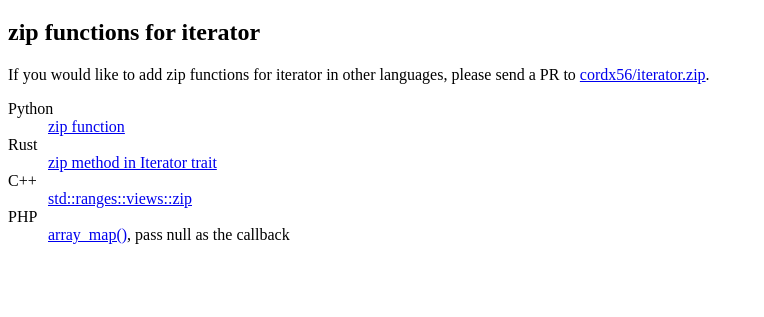
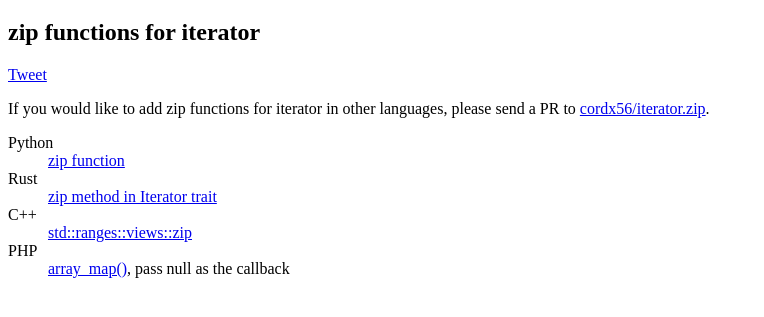
Before and after one commit to cordx56/iterator.zip, a plain HTML site: page index.html in a window 1280 px wide. Shown: the part 61-378 px from the top of the page, without its empty margins (0-764 px from the left). Drawn offline with Linux system fonts and the light colour scheme.

Commit message:
add tweet button

```diff
--- a/index.html
+++ b/index.html
@@ -18,6 +18,9 @@
     <h2>
       zip functions for iterator
     </h2>
+    <p>
+      <a href="https://twitter.com/share?ref_src=twsrc%5Etfw" class="twitter-share-button" data-size="large" data-text="Explore zip functions for iterators!" data-dnt="true" data-show-count="false">Tweet</a><script async src="https://platform.twitter.com/widgets.js" charset="utf-8"></script>
+    </p>
     <p>
       If you would like to add zip functions for iterator in other languages, please send a PR to <a href="https://github.com/cordx56/iterator.zip">cordx56/iterator.zip</a>.
     </p>
```
